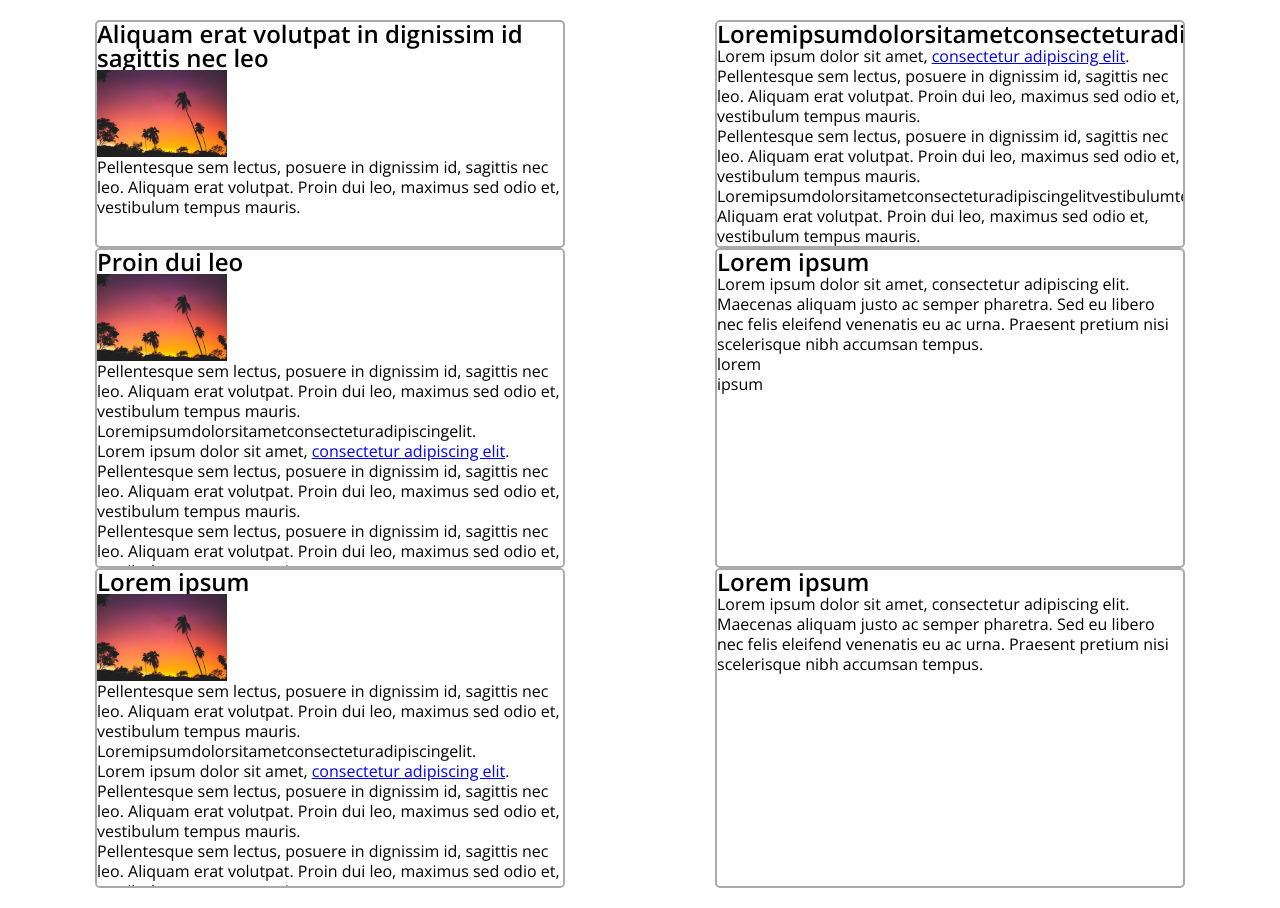
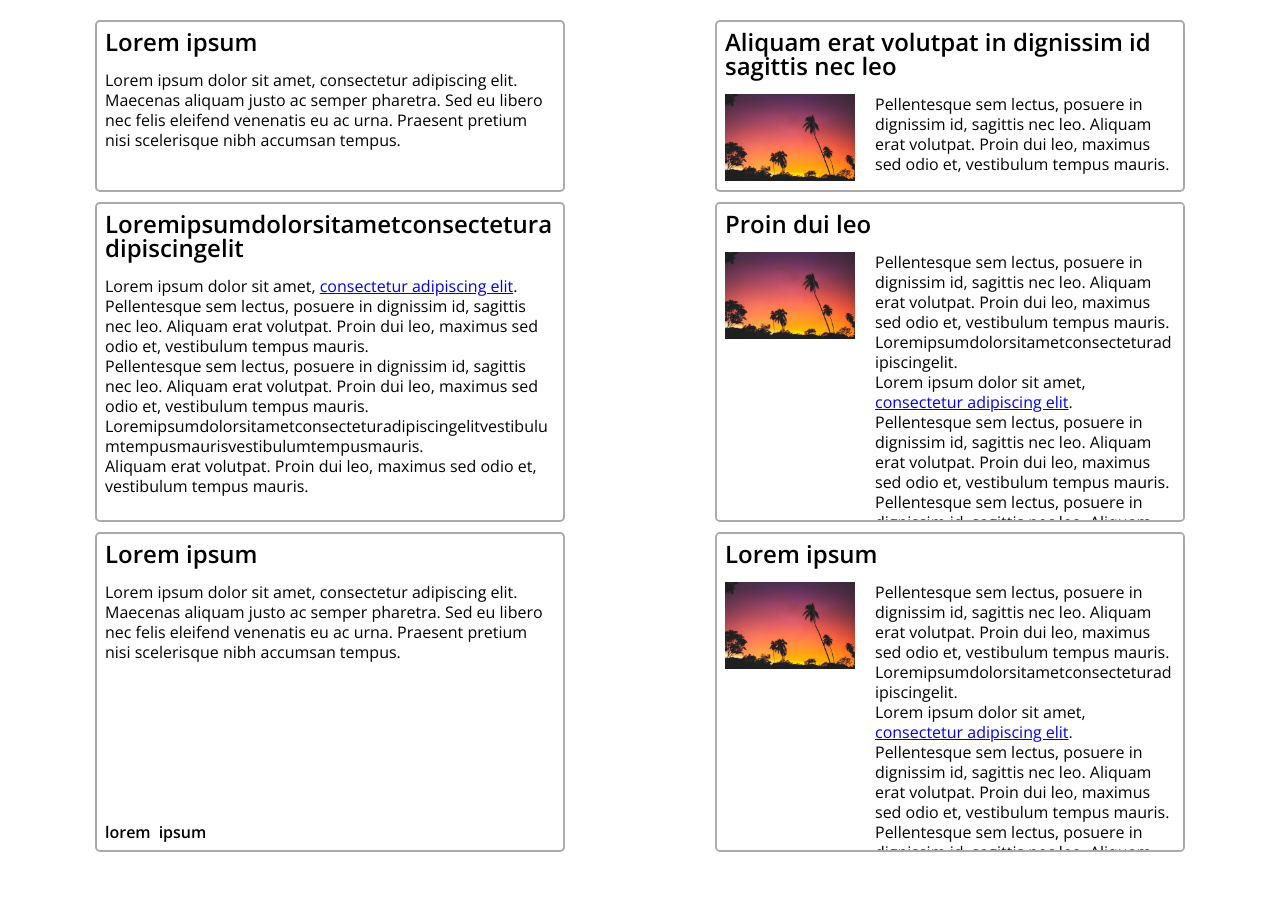
Before and after one commit to Thorhallurh/Verkefni-5, a plain HTML site: page index.html in a window 1280 px wide. After the commit the page ends 882 px from the top, so only its background shows below. Drawn offline with nearby package versions, Linux system fonts and the light colour scheme.

Commit message:
final_v1

```diff
--- a/index.html
+++ b/index.html
@@ -12,11 +12,11 @@
       <div class="cards">
         <section class="card">
           <h2 class="card__header">Aliquam erat volutpat in dignissim id sagittis nec leo</h2>
-          <div>
+          <div class="card__content">
             <div>
               <img class="card__photo" src="img.jpg" alt="">
             </div>
-            <div class="card__text">
+            <div class="card__text card__text--photo">
               <p>Pellentesque sem lectus, posuere in dignissim id, sagittis nec leo. Aliquam erat volutpat. Proin dui leo, maximus sed odio et, vestibulum tempus mauris.</p>
             </div>
           </div>
@@ -24,7 +24,7 @@
 
         <section class="card">
           <h2 class="card__header">Loremipsumdolorsitametconsecteturadipiscingelit</h2>
-          <div>
+          <div class="card__content">
             <div class="card__text">
               <p>Lorem ipsum dolor sit amet, <a href="#">consectetur adipiscing elit</a>. Pellentesque sem lectus, posuere in dignissim id, sagittis nec leo. Aliquam erat volutpat. Proin dui leo, maximus sed odio et, vestibulum tempus mauris.</p>
               <p>Pellentesque sem lectus, posuere in dignissim id, sagittis nec leo. Aliquam erat volutpat. Proin dui leo, maximus sed odio et, vestibulum tempus mauris. Loremipsumdolorsitametconsecteturadipiscingelitvestibulumtempusmaurisvestibulumtempusmauris.</p>
@@ -35,11 +35,11 @@
 
         <section class="card">
           <h2 class="card__header">Proin dui leo</h2>
-          <div>
+          <div class="card__content">
             <div>
               <img class="card__photo" src="img.jpg" alt="">
             </div>
-            <div class="card__text">
+            <div class="card__text card__text--photo">
               <p>Pellentesque sem lectus, posuere in dignissim id, sagittis nec leo. Aliquam erat volutpat. Proin dui leo, maximus sed odio et, vestibulum tempus mauris. Loremipsumdolorsitametconsecteturadipiscingelit.</p>
               <p>Lorem ipsum dolor sit amet, <a href="#">consectetur adipiscing elit</a>. Pellentesque sem lectus, posuere in dignissim id, sagittis nec leo. Aliquam erat volutpat. Proin dui leo, maximus sed odio et, vestibulum tempus mauris.</p>
               <p>Pellentesque sem lectus, posuere in dignissim id, sagittis nec leo. Aliquam erat volutpat. Proin dui leo, maximus sed odio et, vestibulum tempus mauris. Loremipsumdolorsitametconsecteturadipiscingelit.</p>
@@ -49,7 +49,7 @@
 
         <section class="card">
           <h2 class="card__header">Lorem ipsum</h2>
-          <div>
+          <div class="card__content">
             <div class="card__text">
               <p>Lorem ipsum dolor sit amet, consectetur adipiscing elit. Maecenas aliquam justo ac semper pharetra. Sed eu libero nec felis eleifend venenatis eu ac urna. Praesent pretium nisi scelerisque nibh accumsan tempus.</p>
             </div>
@@ -62,11 +62,11 @@
 
         <section class="card">
           <h2 class="card__header">Lorem ipsum</h2>
-          <div>
+          <div class="card__content">
             <div>
               <img class="card__photo" src="img.jpg" alt="">
             </div>
-            <div class="card__text">
+            <div class="card__text card__text--photo">
               <p>Pellentesque sem lectus, posuere in dignissim id, sagittis nec leo. Aliquam erat volutpat. Proin dui leo, maximus sed odio et, vestibulum tempus mauris. Loremipsumdolorsitametconsecteturadipiscingelit.</p>
               <p>Lorem ipsum dolor sit amet, <a href="#">consectetur adipiscing elit</a>. Pellentesque sem lectus, posuere in dignissim id, sagittis nec leo. Aliquam erat volutpat. Proin dui leo, maximus sed odio et, vestibulum tempus mauris.</p>
               <p>Pellentesque sem lectus, posuere in dignissim id, sagittis nec leo. Aliquam erat volutpat. Proin dui leo, maximus sed odio et, vestibulum tempus mauris. Loremipsumdolorsitametconsecteturadipiscingelit.</p>
@@ -84,9 +84,9 @@
           </ul>
         </section>
 
-        <section class="card">
+        <section class="card card--movefirst">
           <h2 class="card__header">Lorem ipsum</h2>
-          <div>
+          <div class="card__content">
             <div class="card__text">
               <p>Lorem ipsum dolor sit amet, consectetur adipiscing elit. Maecenas aliquam justo ac semper pharetra. Sed eu libero nec felis eleifend venenatis eu ac urna. Praesent pretium nisi scelerisque nibh accumsan tempus.</p>
             </div>
--- a/styles.css
+++ b/styles.css
@@ -15,43 +15,89 @@ html {
   line-height: 1.25;
 }
 
+main {
+  margin: 0 auto;
+  max-width: 1500px;
+  padding: 20px;
+}
+
 .cards {
-  display: inline-flex;
+  margin: auto;
+  display: flex;
+  flex-wrap: wrap;
   justify-content: space-around;
-  flex-wrap: wrap;
 }
 
 .card {
+  display: flex;
+  overflow: auto;
+  flex-direction: column;
+  overflow-wrap: break-word;
+
   background-color: #fff;
   border: 2px solid #aaa;
   border-radius: 0.3125rem; /*5px*/
+
   max-width: 29.375rem; /*470px*/
   max-height: 20rem; /*320px*/
-  margin-bottom: 0.625; /*10px*/
-  display: flex;
-  flex-direction: column;
-  overflow: auto;
+  margin-bottom: 0.625rem; /*10px*/
+  padding: 0.5rem;
+
+  order: 1;
 }
 
 .card__header {
+  display: flex;
   font-size: 1.5rem;
   line-height: 1;
+  flex-direction: column;
+  overflow-wrap: break-word;
+}
+
+.card__content {
   display: flex;
+  flex-direction: row;
+  overflow-wrap: break-word;
+  padding-top: 1rem;
 }
 
 .card__photo {
+  display: flex;
   width: 9.375rem; /*150px*/
   padding-right: 1.25rem; /*20px*/
-  display: flex;
 }
 
 .card__text {
   display: flex;
   flex-direction: column;
+  overflow-wrap: break-word;
+  max-width: 100%;
+  padding-bottom: 0.5rem;
 }
 
-main {
-  margin: 0 auto;
-  max-width: 1500px; /*á að breyta þessu í rem?*/
-  padding: 20px; /*á að breyta þessu í rem?*/
+.card__text--photo {
+  display: flex;
+  max-width: 66%;
 }
+
+.card--bottom {
+  display: flex;
+  flex-wrap: wrap;
+  flex-direction: row;
+  height: 60%;
+
+  order: 0;
+
+  text-decoration: none;
+  list-style: none;
+  font-weight: bold;
+}
+
+.card--bottom > li {
+  padding-right: 0.5rem;
+  align-self: flex-end;
+}
+
+.card--movefirst {
+  order: 0;
+}
```
